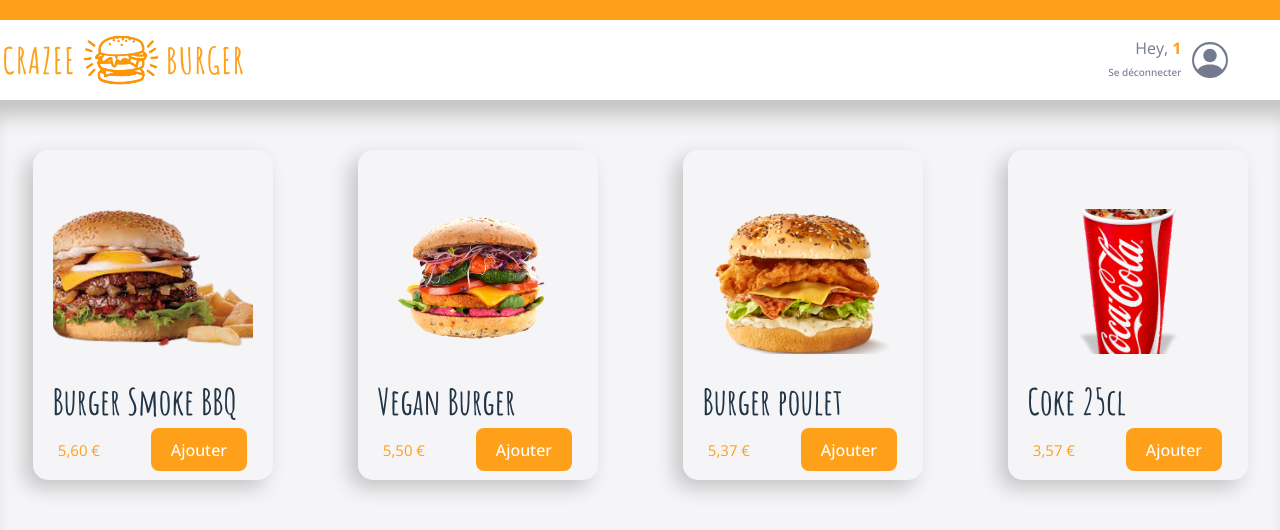
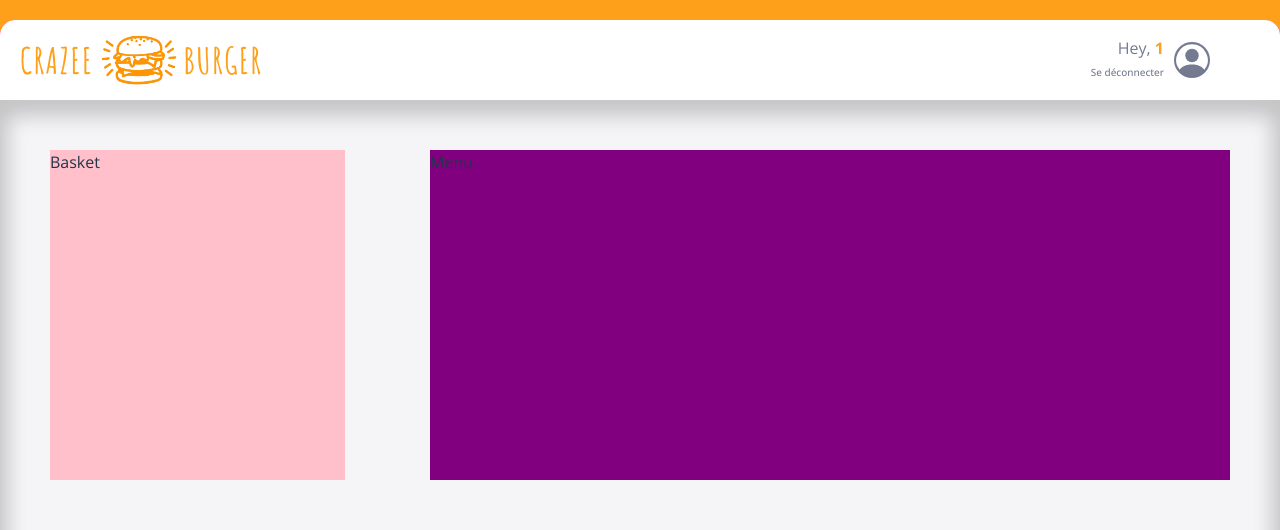
Before and after one commit to elyes958/crazee-burger, a React (Vite) app: page /order/1 in a window 1280 px wide. Shown: the top 530 px of the page. Built offline with nearby package versions, Linux system fonts and the light colour scheme.

Commit message:
🚧 F05: ORDER > Main > Add grid layout

```diff
--- a/src/components/pages/order/Main.jsx
+++ b/src/components/pages/order/Main.jsx
@@ -30,7 +30,9 @@
   // Affichage
   return (
     <MainStyled>
-      {affichage}
+      <div className="basket">Basket</div>
+      <div className="menu">Menu</div>
+      {/* {affichage} */}
     </MainStyled>
   )
 }
@@ -44,11 +46,20 @@
     // ont aurait pu egalement juste coller le border radius du ticket 0 0 15 15 = en bas a droite et a gauche pour les 2 15px
     box-shadow: 0px 8px 20px 8px rgba(0, 0, 0, 0.2) inset ;
     display: grid;
-    grid-template-columns: repeat(4, 240px);
+    /* grid-template-columns: repeat(4, 240px); */
+    grid-template-columns: 25% 1fr;
     grid-column-gap: 85px;
     grid-template-rows: repeat(4, 330px);
     grid-row-gap: 60px;
     padding: 50px 50px 150px;  // avec le padding ça marche, le margin que j'ai mis sur les éléments provoquer des erreurs ça ne fonctionner pas
+
+   .basket{
+    background: pink;
+   }
+   .menu{
+    background: purple;
+   }
+
 
    h3{
     font-family: "Amatic SC";
```
